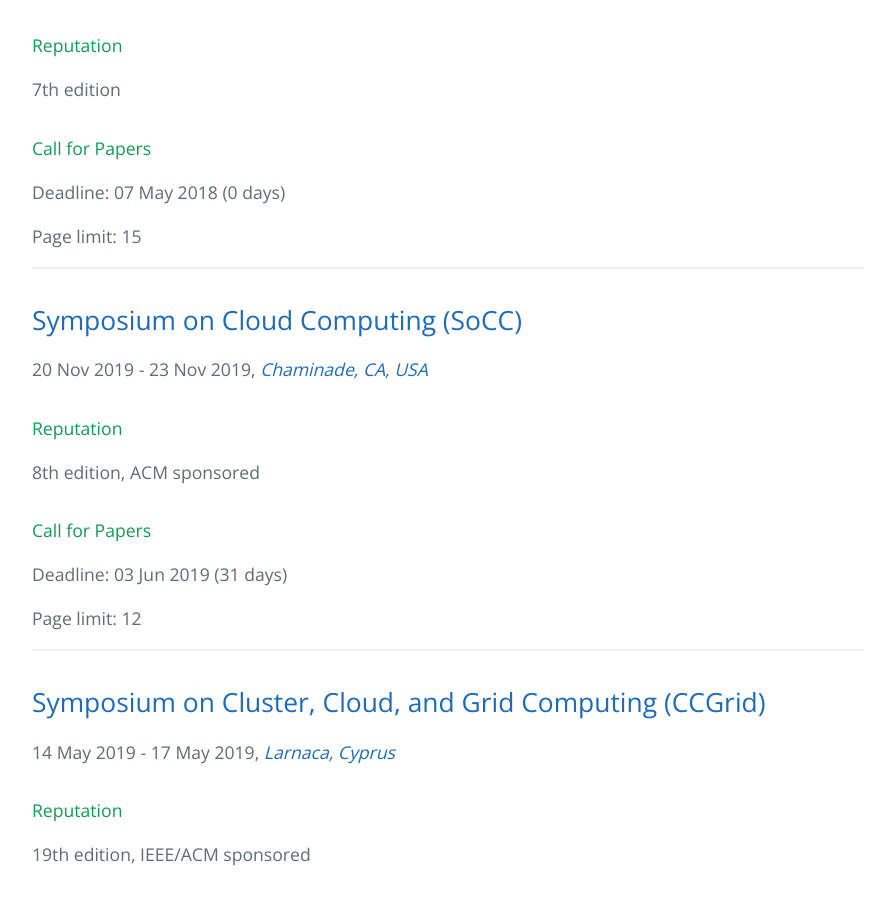
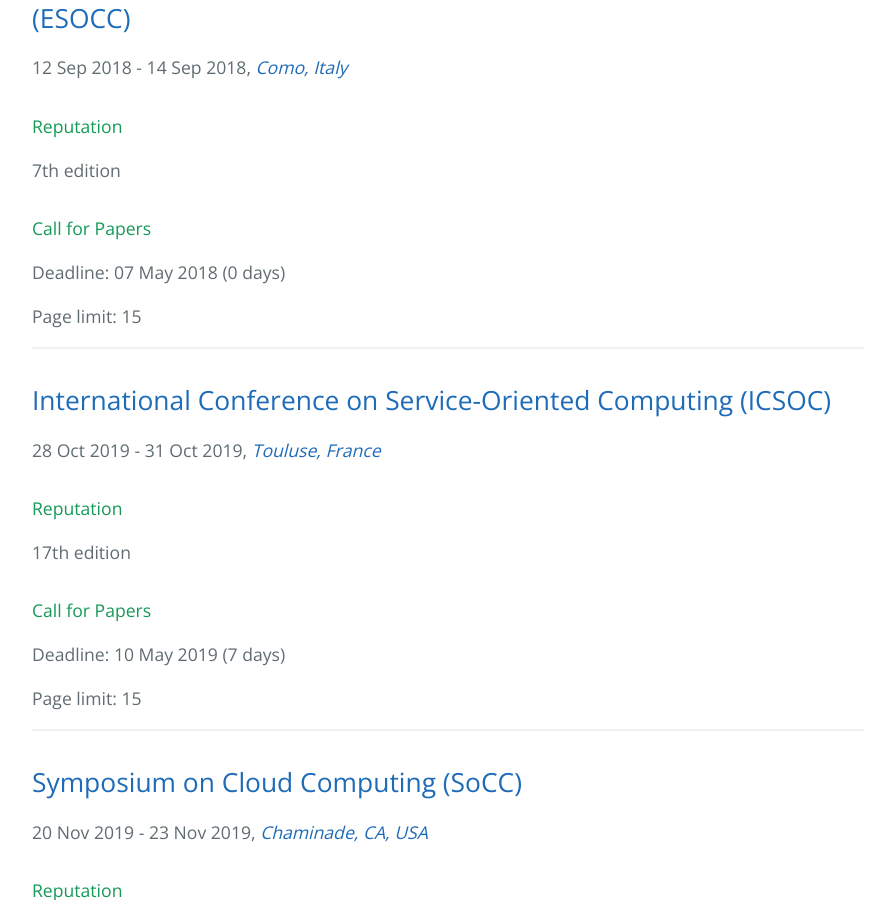
Before and after one commit to stefan-kolb/cloud-conferences, a Jekyll site: the page built from index.html, in a window 1280 px wide and 900 px high, scrolled down 3431 px. Shown: the whole window, without its empty margins (192-1087 px from the left). Built offline with Jekyll 4.4.1, drawn with Linux system fonts in a browser that asks for light colours; nearby versions of some CDN libraries; some of the changed text lies outside the part shown.

Commit message:
Update conferences.yml

```diff
--- a/_data/conferences.yml
+++ b/_data/conferences.yml
@@ -25,6 +25,22 @@
   location: "Heraklion, Crete, Greece"
   acceptance: [14, 17, 18, 19, 11]
   page_limit: 12
+
+- name: International Conference on Service-Oriented Computing
+  abbrv: ICSOC
+  url: http://www.icsoc.org
+  edition: 17
+  deadline: "2019-05-10"
+  date_from: "2019-10-28"
+  date_to: "2019-10-31"
+  location: "Touluse, France"
+  acceptance: []
+  page_limit: 15
+
+
+
+
+
 
 - name: Conference on Cloud Computing Technology and Science
   abbrv: CloudCom
```
